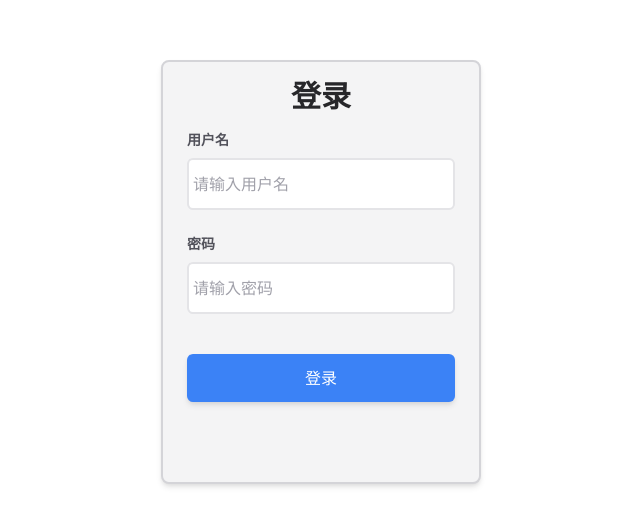
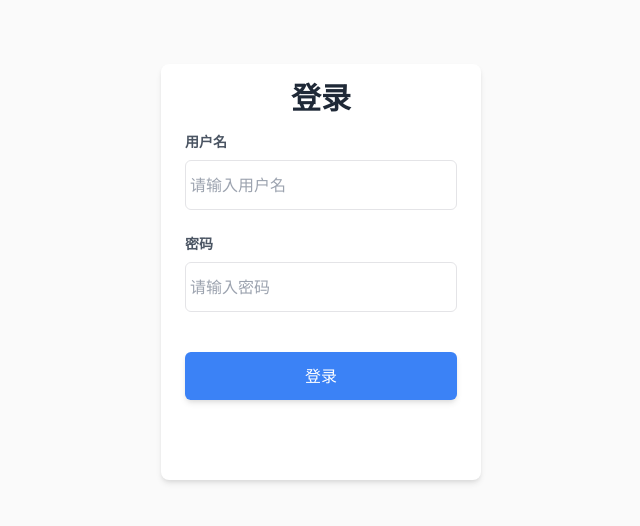
Before and after one commit to cuitaocrazy/supervision, a Next.js app in the folder web-site/simple-shopping/: page /login in a window 1280 px wide. Shown: the part 128-654 px from the top of the page, without its empty margins (319-959 px from the left). Built offline with nearby package versions, Linux system fonts and the light colour scheme.

Commit message:
修改配置文件：自定义的颜色放在扩展项中。修改登录页面：修改大背景色为白色，form表单的颜色为浅灰色，form表单的边框宽度为1；修改input框环的相关样式，使input框与环颜色之间没有间隙，修改input框的宽度。

```diff
--- a/web-site/simple-shopping/pages/login.tsx
+++ b/web-site/simple-shopping/pages/login.tsx
@@ -26,24 +26,24 @@ const Login: NextPage = () => {
 
   }
 
-  return <div className="flex h-screen bg-white">
-  <form onSubmit={handleSubmit(onSubmit)} className="p-12 px-6 py-10 pt-4 mx-auto my-auto border-2 rounded-lg shadow-md border-primaryColor-300 w-80 bg-primaryColor-100">
+  return <div className="flex h-screen bg-primary-50">
+    <form onSubmit={handleSubmit(onSubmit)} className="p-12 px-6 py-10 pt-4 mx-auto my-auto bg-white rounded-lg shadow-md border-primaryColor-300 w-80">
       <fieldset >
         <legend className="mb-4 text-3xl font-semibold text-center text-gray-800">登录</legend>
         <div>
           <label className="block mb-2 text-sm font-semibold text-gray-600">用户名</label>
-        <input type="text" className="block w-full px-1 py-3 bg-white border-2 rounded-md border-primaryColor-200 focus:ring-opacity-20 focus:border-secondaryColor-500 focus:ring-offset-blue-300 focus:ring-4"
+          <input type="text" className="block w-full px-1 py-3 bg-white border rounded-md border-primary-200 focus:ring-opacity-20 focus:outline-none focus:ring-secondary-500 focus:border-secondary-500 focus:ring-4"
             {...register('username', { required: true },)} placeholder="请输入用户名" />
-        {errors.username && <p className="pt-2 pl-3 text-base text-errorColor-400">用户名不能为空</p>}
+          {errors.username && <p className="pt-2 pl-3 text-base text-error-400">用户名不能为空</p>}
         </div>
         <div className="mt-6">
           <label className="block mb-2 text-sm font-semibold text-gray-600">密码</label>
-        <input type="text" className="block w-full px-1 py-3 bg-white border-2 rounded-md border-primaryColor-200 focus:ring-opacity-20 focus:border-secondaryColor-500 focus:ring-offset-blue-300 focus:ring-4"
+          <input type="text" className="block w-full px-1 py-3 bg-white border rounded-md border-primary-200 focus:ring-opacity-20 focus:outline-none focus:ring-secondary-500 focus:border-secondary-500 focus:ring-4"
             {...register('password', { required: true })} placeholder="请输入密码" />
-        {errors.password && <p className="pt-2 pl-3 text-base text-errorColor-400">密码不能为空</p>}
+          {errors.password && <p className="pt-2 pl-3 text-base text-error-400">密码不能为空</p>}
         </div>
       </fieldset>
-    <input type="submit" className="w-full py-3 my-10 font-medium text-white rounded-md shadow-md bg-secondaryColor-500 focus:outline-none hover:bg-secondaryColor-500 hover:shadow-none"
+      <input type="submit" className="w-full py-3 my-10 font-medium text-white rounded-md shadow-md bg-secondary-500 focus:outline-none hover:bg-secondary-500 hover:shadow-none"
         value="登录" />
     </form>
   </div>
--- a/web-site/simple-shopping/tailwind.config.js
+++ b/web-site/simple-shopping/tailwind.config.js
@@ -3,13 +3,13 @@ module.exports = {
   purge: ['./pages/**/*.{js,ts,jsx,tsx}'],
   darkMode: false, // or 'media' or 'class'
   theme: {
-    colors:{
-      ...colors,
-      primaryColor:colors.gray,
-      secondaryColor:colors.blue,
-      errorColor:colors.red
+    extend: {
+      colors:{
+        primary:colors.gray,
+        secondary:colors.blue,
+        error:colors.red
+      }
     },
-    extend: {},
   },
   variants: {
     extend: {},
```
Lines whose indentation alone changed are shown as unchanged.
